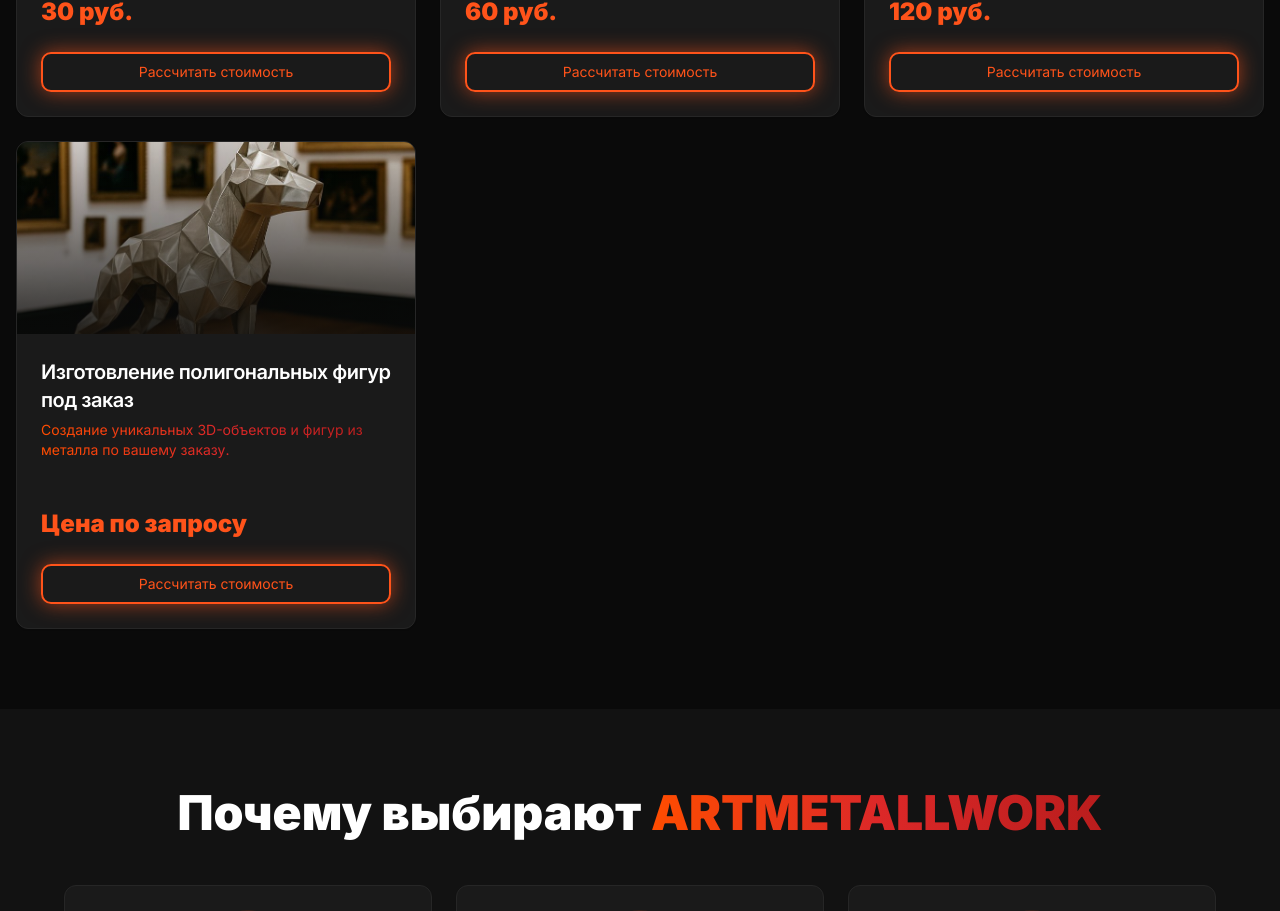
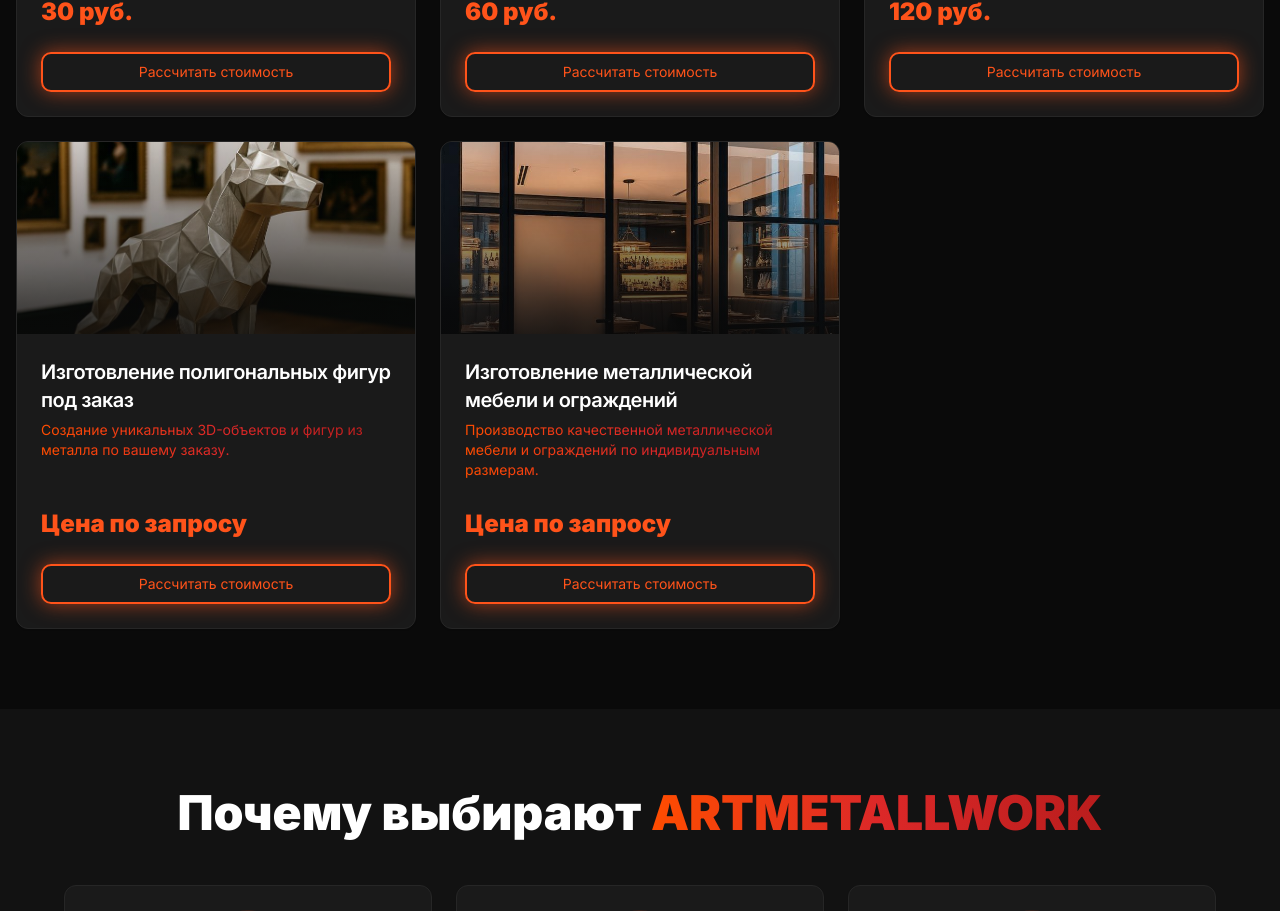
Before and after one commit to artmetallwork/artmetallwork, a React (Vite) app: page / in a window 1280 px wide. Shown: the part 3276-4187 px from the top of the page. Built offline with nearby package versions, Linux system fonts and the light colour scheme; the HTML template or start-up script is replaced by a standard one.

Commit message:
Add metal furniture and fencing card

```diff
--- a/src/components/Services.tsx
+++ b/src/components/Services.tsx
@@ -8,6 +8,7 @@ import acRepairImg from "@/assets/service-ac-repair.jpg";
 import bikeRepairImg from "@/assets/service-bike-repair.jpg";
 import constructionImg from "@/assets/service-construction.jpg";
 import polygonImg from "@/assets/service-polygon.jpg";
+import metalFurnitureImg from "@/assets/metal-partition.jpg";
 
 const categories = ["Все", "Сварка", "Ремонт", "Изготовление"];
 
@@ -60,6 +61,13 @@ const services = [
     price: "Цена по запросу",
     category: "Изготовление",
     image: polygonImg
+  },
+  {
+    title: "Изготовление металлической мебели и ограждений",
+    description: "Производство качественной металлической мебели и ограждений по индивидуальным размерам.",
+    price: "Цена по запросу",
+    category: "Изготовление",
+    image: metalFurnitureImg
   },
 ];
 
```
